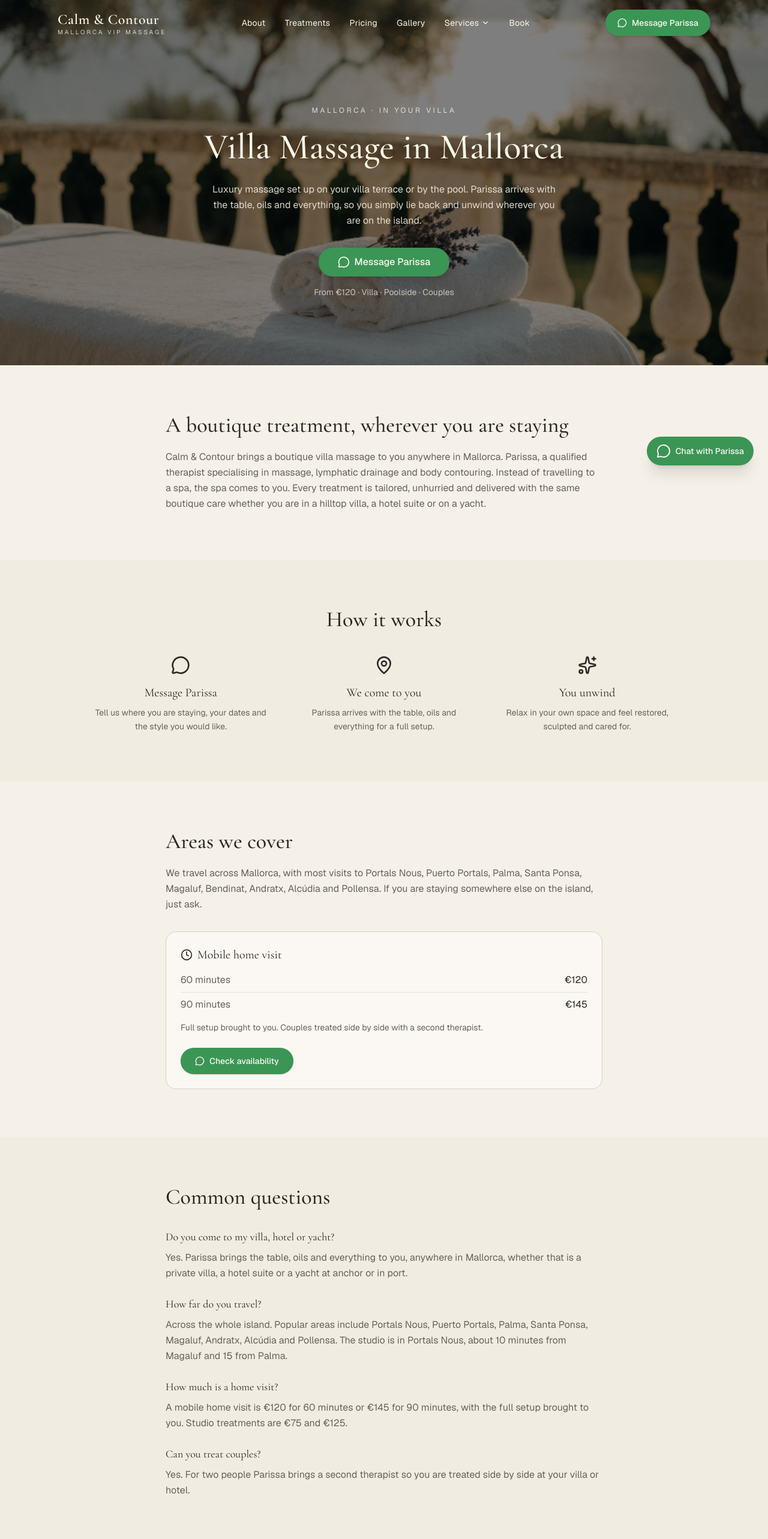
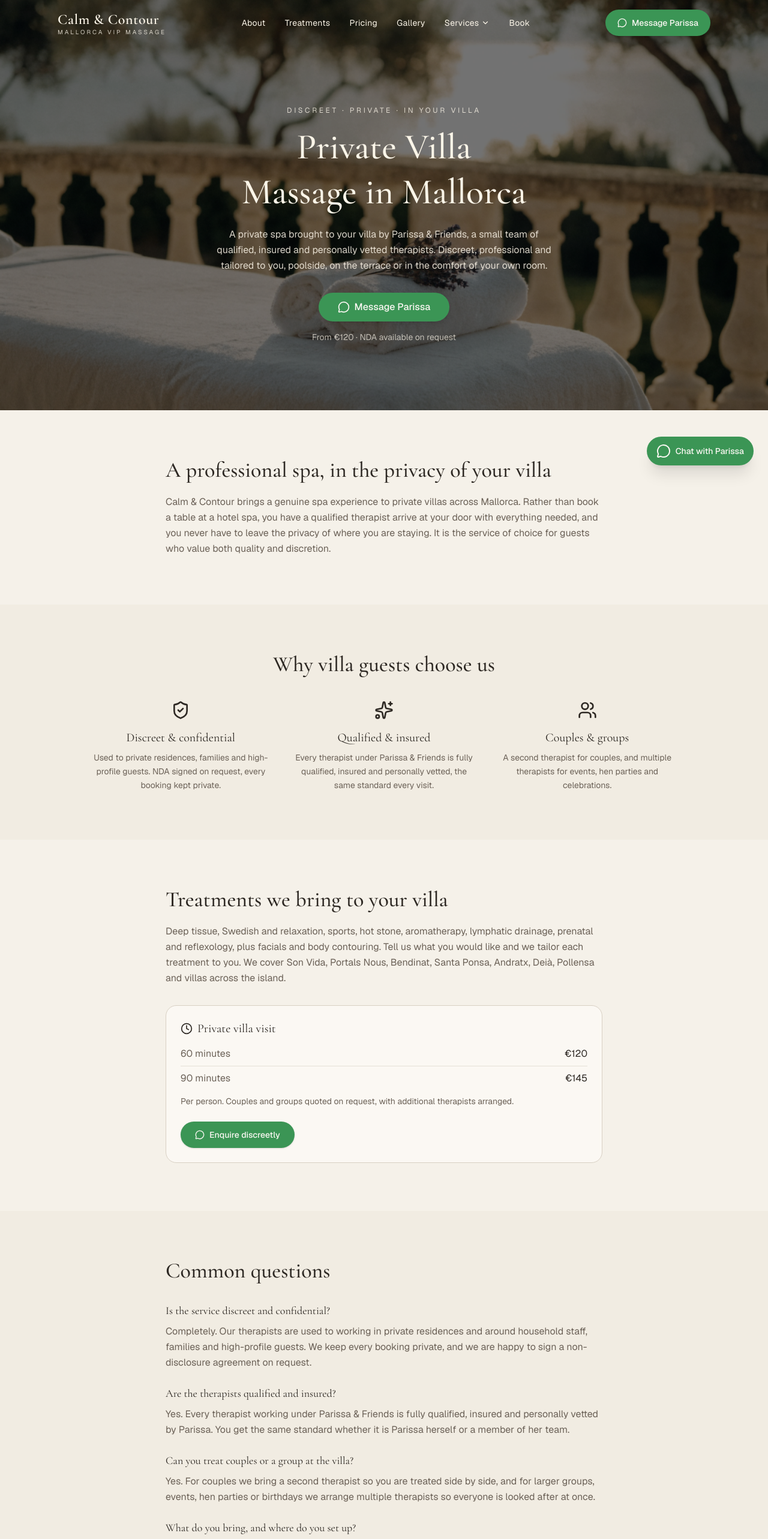
Before and after one commit to tamainriley-byte/websites, a Next.js app: page /villa-massage-mallorca in a window 1280 px wide. Shown: the top 2566 px of the page at 60% size. Built offline with nearby package versions, Linux system fonts and the light colour scheme.

Commit message:
Revise villa massage service details for clarity
Updated service details to emphasize privacy and professionalism, including changes to the metadata and FAQs.

```diff
--- a/app/villa-massage-mallorca/page.tsx
+++ b/app/villa-massage-mallorca/page.tsx
@@ -1,20 +1,20 @@
 import type { Metadata } from "next"
-import { MessageCircle, MapPin, Clock, Sparkles } from "lucide-react"
+import { MessageCircle, ShieldCheck, Users, Sparkles, Clock } from "lucide-react"
 import { SiteHeader } from "@/components/site-header"
 import { CtaFooter } from "@/components/cta-footer"
 
 const WA =
-  "https://wa.me/34602020734?text=Hello%20Calm%20%26%20Contour%2C%20I'd%20like%20to%20book%20a%20villa%20massage%20in%20Mallorca."
+  "https://wa.me/34602020734?text=Hello%20Calm%20%26%20Contour%2C%20I'd%20like%20to%20book%20a%20private%20villa%20massage%20in%20Mallorca."
 
 export const metadata: Metadata = {
-  title: "Villa Massage Mallorca | In-Villa, Poolside & Couples | Calm & Contour",
+  title: "Private Villa Massage Mallorca | Discreet In-Villa Spa | Calm & Contour",
   description:
-    "In-villa massage in Mallorca brought to your door. Poolside, couples and group treatments with Parissa, full setup provided. From €120. Book on WhatsApp.",
+    "Discreet private massage at your villa in Mallorca. Qualified, insured, vetted therapists, NDA available for high-profile guests, couples and groups by arrangement. From €120.",
   alternates: { canonical: "https://www.calmandcontour.com/villa-massage-mallorca" },
   openGraph: {
-    title: "Villa Massage Mallorca | Calm & Contour",
+    title: "Private Villa Massage Mallorca | Calm & Contour",
     description:
-      "Luxury in-villa massage anywhere in Mallorca, poolside or in the comfort of your villa. From €120.",
+      "A discreet, professional in-villa spa across Mallorca by Parissa & Friends. Qualified, insured, vetted therapists. NDA on request.",
     url: "https://www.calmandcontour.com/villa-massage-mallorca",
     images: ["/images/villa-terrace.png"],
   },
@@ -23,14 +23,14 @@ export const metadata: Metadata = {
 const jsonLd = {
   "@context": "https://schema.org",
   "@type": "MassageService",
-  name: "Calm & Contour Villa Massage Mallorca",
+  name: "Calm & Contour Private Villa Massage Mallorca",
   image: "https://www.calmandcontour.com/images/villa-terrace.png",
   url: "https://www.calmandcontour.com/villa-massage-mallorca",
   telephone: "+34602020734",
   priceRange: "€€€",
   areaServed: [
-    "Palma", "Portals Nous", "Puerto Portals", "Santa Ponsa", "Magaluf",
-    "Andratx", "Alcúdia", "Pollensa", "Calvià", "Mallorca",
+    "Son Vida", "Portals Nous", "Puerto Portals", "Bendinat", "Santa Ponsa",
+    "Andratx", "Pollensa", "Deia", "Calvià", "Mallorca",
   ],
   address: {
     "@type": "PostalAddress",
@@ -44,26 +44,30 @@ const jsonLd = {
     "@type": "Offer",
     priceCurrency: "EUR",
     price: "120",
-    description: "60 minute mobile massage to your villa, yacht or hotel",
+    description: "60 minute private massage at your villa in Mallorca",
   },
 }
 
 const faqs = [
   {
-    q: "Do you come to my villa, hotel or yacht?",
-    a: "Yes. Parissa brings the table, oils and everything to you, anywhere in Mallorca, whether that is a private villa, a hotel suite or a yacht at anchor or in port.",
+    q: "Is the service discreet and confidential?",
+    a: "Completely. Our therapists are used to working in private residences and around household staff, families and high-profile guests. We keep every booking private, and we are happy to sign a non-disclosure agreement on request.",
   },
   {
-    q: "How far do you travel?",
-    a: "Across the whole island. Popular areas include Portals Nous, Puerto Portals, Palma, Santa Ponsa, Magaluf, Andratx, Alcúdia and Pollensa. The studio is in Portals Nous, about 10 minutes from Magaluf and 15 from Palma.",
+    q: "Are the therapists qualified and insured?",
+    a: "Yes. Every therapist working under Parissa & Friends is fully qualified, insured and personally vetted by Parissa. You get the same standard whether it is Parissa herself or a member of her team.",
   },
   {
-    q: "How much is a home visit?",
-    a: "A mobile home visit is €120 for 60 minutes or €145 for 90 minutes, with the full setup brought to you. Studio treatments are €75 and €125.",
+    q: "Can you treat couples or a group at the villa?",
+    a: "Yes. For couples we bring a second therapist so you are treated side by side, and for larger groups, events, hen parties or birthdays we arrange multiple therapists so everyone is looked after at once.",
   },
   {
-    q: "Can you treat couples?",
-    a: "Yes. For two people Parissa brings a second therapist so you are treated side by side at your villa or hotel.",
+    q: "What do you bring, and where do you set up?",
+    a: "We bring professional tables, fresh linens, oils and everything needed. We set up wherever suits you, a shaded terrace, poolside, a spa room or a bedroom, and leave it exactly as we found it.",
+  },
+  {
+    q: "How much is a villa visit?",
+    a: "A private villa visit is €120 for 60 minutes or €145 for 90 minutes per person. Couples and groups are quoted on request. Just message us with your villa location and dates.",
   },
 ]
 
@@ -80,21 +84,22 @@ export default function Page() {
       <section className="relative overflow-hidden">
         <img
           src="/images/villa-terrace.png"
-          alt="Massage table set up on a Mallorca villa terrace overlooking the sea"
+          alt="Private massage table set up on a Mallorca villa terrace overlooking the sea"
           className="absolute inset-0 size-full object-cover"
         />
-        <div className="absolute inset-0 bg-black/50" />
+        <div className="absolute inset-0 bg-black/55" />
         <div className="relative mx-auto max-w-3xl px-5 pb-20 pt-36 text-center text-cream md:pb-28 md:pt-44">
           <p className="text-xs uppercase tracking-[0.3em] text-cream/80">
-            Mallorca · In Your Villa
+            Discreet · Private · In Your Villa
           </p>
           <h1 className="mt-4 text-balance font-serif text-4xl font-medium leading-tight md:text-6xl">
-            Villa Massage in Mallorca
+            Private Villa Massage in Mallorca
           </h1>
           <p className="mx-auto mt-5 max-w-xl text-pretty leading-relaxed text-cream/85">
-            Luxury massage set up on your villa terrace or by the pool. Parissa arrives
-            with the table, oils and everything, so you simply lie back and unwind
-            wherever you are on the island.
+            A private spa brought to your villa by Parissa &amp; Friends, a small
+            team of qualified, insured and personally vetted therapists. Discreet,
+            professional and tailored to you, poolside, on the terrace or in the
+            comfort of your own room.
           </p>
           <a
             href={WA}
@@ -103,36 +108,35 @@ export default function Page() {
             <MessageCircle className="size-5" aria-hidden="true" />
             Message Parissa
           </a>
-          <p className="mt-4 text-sm text-cream/70">From €120 · Villa · Poolside · Couples</p>
+          <p className="mt-4 text-sm text-cream/70">From €120 · NDA available on request</p>
         </div>
       </section>
 
       {/* Intro */}
       <section className="mx-auto max-w-3xl px-5 py-16 md:py-20">
         <h2 className="font-serif text-3xl font-medium text-foreground md:text-4xl">
-          A boutique treatment, wherever you are staying
+          A professional spa, in the privacy of your villa
         </h2>
         <p className="mt-5 leading-relaxed text-muted-foreground">
-          Calm &amp; Contour brings a boutique villa massage to you anywhere in Mallorca. Parissa,
-          a qualified therapist specialising in massage, lymphatic drainage and
-          body contouring. Instead of travelling to a spa, the spa comes to you.
-          Every treatment is tailored, unhurried and delivered with the same
-          boutique care whether you are in a hilltop villa, a hotel suite or on a
-          yacht.
+          Calm &amp; Contour brings a genuine spa experience to private villas
+          across Mallorca. Rather than book a table at a hotel spa, you have a
+          qualified therapist arrive at your door with everything needed, and you
+          never have to leave the privacy of where you are staying. It is the
+          service of choice for guests who value both quality and discretion.
         </p>
       </section>
 
-      {/* How it works */}
+      {/* Trust / discretion */}
       <section className="bg-secondary/40">
         <div className="mx-auto max-w-5xl px-5 py-16 md:py-20">
           <h2 className="text-center font-serif text-3xl font-medium text-foreground md:text-4xl">
-            How it works
+            Why villa guests choose us
           </h2>
           <div className="mt-10 grid gap-8 md:grid-cols-3">
             {[
-              { icon: MessageCircle, t: "Message Parissa", d: "Tell us where you are staying, your dates and the style you would like." },
-              { icon: MapPin, t: "We come to you", d: "Parissa arrives with the table, oils and everything for a full setup." },
-              { icon: Sparkles, t: "You unwind", d: "Relax in your own space and feel restored, sculpted and cared for." },
+              { icon: ShieldCheck, t: "Discreet & confidential", d: "Used to private residences, families and high-profile guests. NDA signed on request, every booking kept private." },
+              { icon: Sparkles, t: "Qualified & insured", d: "Every therapist under Parissa & Friends is fully qualified, insured and personally vetted, the same standard every visit." },
+              { icon: Users, t: "Couples & groups", d: "A second therapist for couples, and multiple therapists for events, hen parties and celebrations." },
             ].map((s) => (
               <div key={s.t} className="text-center">
                 <s.icon className="mx-auto size-8 text-foreground" aria-hidden="true" />
@@ -144,20 +148,22 @@ export default function Page() {
         </div>
       </section>
 
-      {/* Areas + pricing */}
+      {/* Treatments + pricing */}
       <section className="mx-auto max-w-3xl px-5 py-16 md:py-20">
         <h2 className="font-serif text-3xl font-medium text-foreground md:text-4xl">
-          Areas we cover
+          Treatments we bring to your villa
         </h2>
         <p className="mt-5 leading-relaxed text-muted-foreground">
-          We travel across Mallorca, with most visits to Portals Nous, Puerto
-          Portals, Palma, Santa Ponsa, Magaluf, Bendinat, Andratx, Alcúdia and
-          Pollensa. If you are staying somewhere else on the island, just ask.
+          Deep tissue, Swedish and relaxation, sports, hot stone, aromatherapy,
+          lymphatic drainage, prenatal and reflexology, plus facials and body
+          contouring. Tell us what you would like and we tailor each treatment to
+          you. We cover Son Vida, Portals Nous, Bendinat, Santa Ponsa, Andratx,
+          Deià, Pollensa and villas across the island.
         </p>
         <div className="mt-8 rounded-2xl border border-border bg-card p-6">
           <div className="flex items-center gap-2 text-foreground">
             <Clock className="size-5" aria-hidden="true" />
-            <span className="font-serif text-xl">Mobile home visit</span>
+            <span className="font-serif text-xl">Private villa visit</span>
           </div>
           <ul className="mt-4 space-y-2 text-muted-foreground">
             <li className="flex justify-between border-b border-border/60 pb-2">
@@ -168,14 +174,14 @@ export default function Page() {
             </li>
           </ul>
           <p className="mt-4 text-sm text-muted-foreground">
-            Full setup brought to you. Couples treated side by side with a second therapist.
+            Per person. Couples and groups quoted on request, with additional therapists arranged.
           </p>
           <a
             href={WA}
             className="mt-6 inline-flex min-h-11 items-center gap-2 rounded-full bg-whatsapp px-6 py-2.5 text-sm font-medium text-whatsapp-foreground shadow-sm transition-transform hover:scale-[1.03]"
           >
             <MessageCircle className="size-4" aria-hidden="true" />
-            Check availability
+            Enquire discreetly
           </a>
         </div>
       </section>
```
